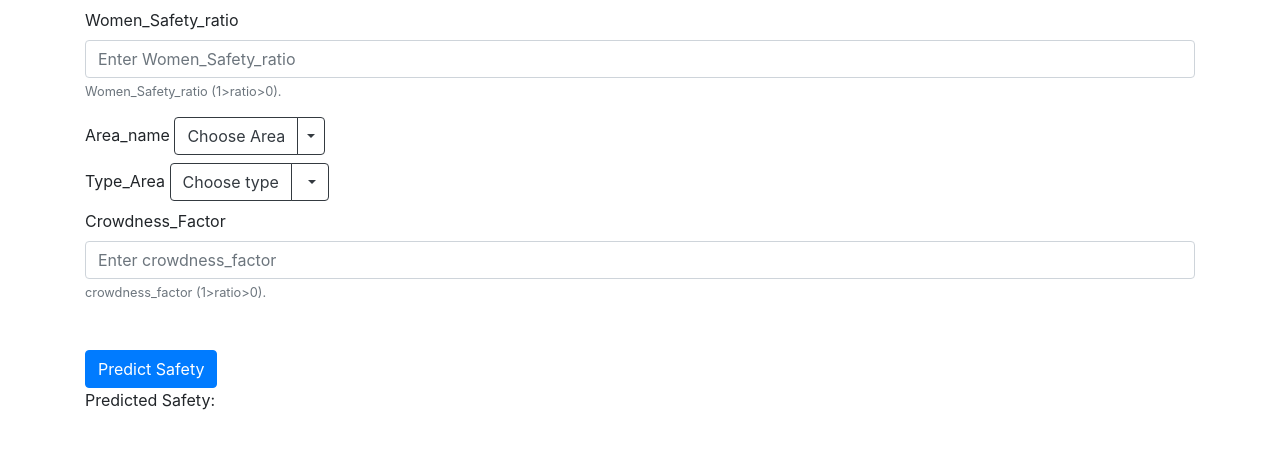
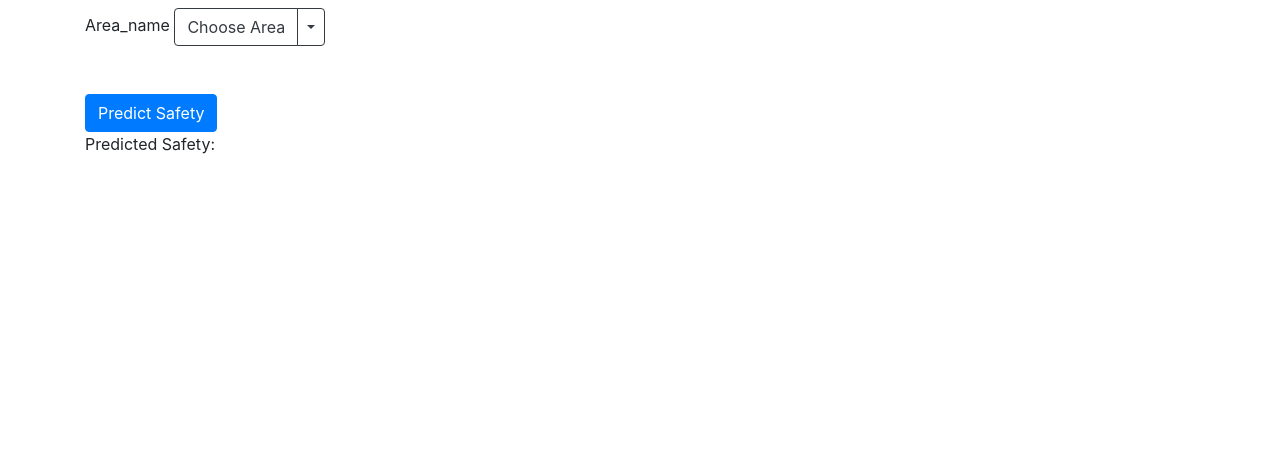
Before and after one commit to RudraModi360/Women_Safety, a Flask app: page / in a window 1280 px wide. Shown: the part 56-505 px from the top of the page. Run offline with Flask 3, Linux system fonts and the light colour scheme; parts of the project's set-up code (start-up, migrations or seed data) failed here and were passed over.

Commit message:
Update base.html
Updated UI for less inputs from users

```diff
--- a/Model/templates/base.html
+++ b/Model/templates/base.html
@@ -33,15 +33,6 @@
         </div>
     </nav>
     <form method="POST">
-        <div class="container my-2" action="/">
-            <div class="form-group">
-                <label for="Women_Safety_ratio">Women_Safety_ratio</label>
-                <input type="number" class="form-control" id="Safety_ratio" name="Women_Safety_ratio"
-                    aria-describedby="emailHelp" placeholder="Enter Women_Safety_ratio" min="0"
-                    max="1" step="0.001">
-                <small id="emailHelp" class="form-text text-muted">Women_Safety_ratio (1>ratio>0).</small>
-            </div>
-        </div>
         <div class="container my-2">
             <label for="Area_name">Area_name</label>
             <div class="btn-group" action="/get_Area_names method=" POST">
@@ -55,29 +46,6 @@
                     <!-- JavaScript will populate location dropdown here -->
                 </div>
             </div>
-        </div>
-        <div class="container my-2">
-            <label for="type">Type_Area</label>
-            <div class="btn-group" name="type">
-                <button type="button" class="btn btn-outline-dark" name="type" id="typeButton">Choose type</button>
-                <button type="button" class="btn btn-outline-dark dropdown-toggle split" data-toggle="dropdown"
-                    aria-haspopup="true" aria-expanded="false">
-                    <span class="sr-only">Choose Type</span>
-                </button>
-                <div class="dropdown-menu" id="typeDropdown">
-                    <!-- JavaScript will populate bathroom dropdown here -->
-                </div>
-            </div>
-        </div>
-        <div class="container my-2">
-            <div class="form-group">
-                <label for="Women_Safety_ratio">Crowdness_Factor</label>
-                <input type="number" class="form-control" id="crowdness_factor" name="crowdness_factor"
-                    aria-describedby="emailHelp" placeholder="Enter crowdness_factor" min="0"
-                    max="1" step="0.001">
-                <small id="emailHelp" class="form-text text-muted">crowdness_factor (1>ratio>0).</small>
-            </div>
-        </div>
         </div>
         <div class="container my-5">
             <button id="predictBtn" class="btn btn-primary">Predict Safety</button>
```
